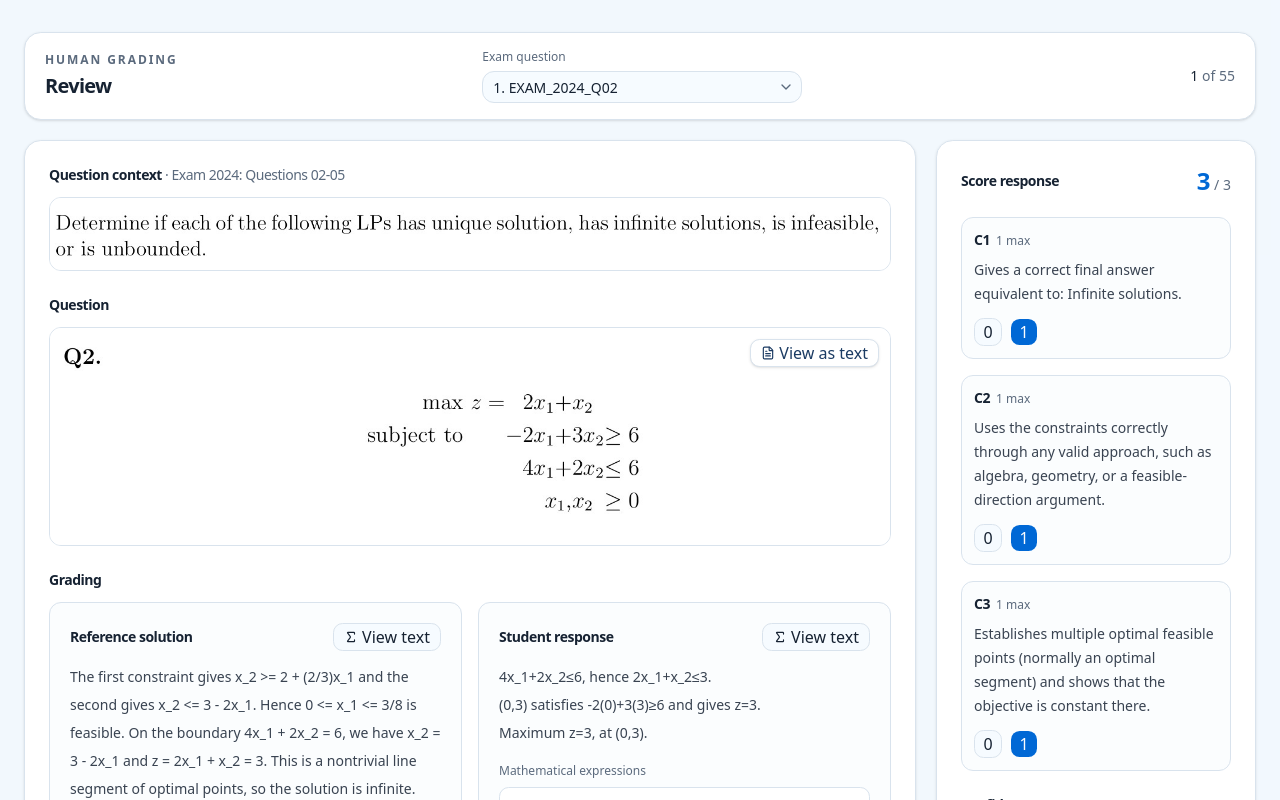
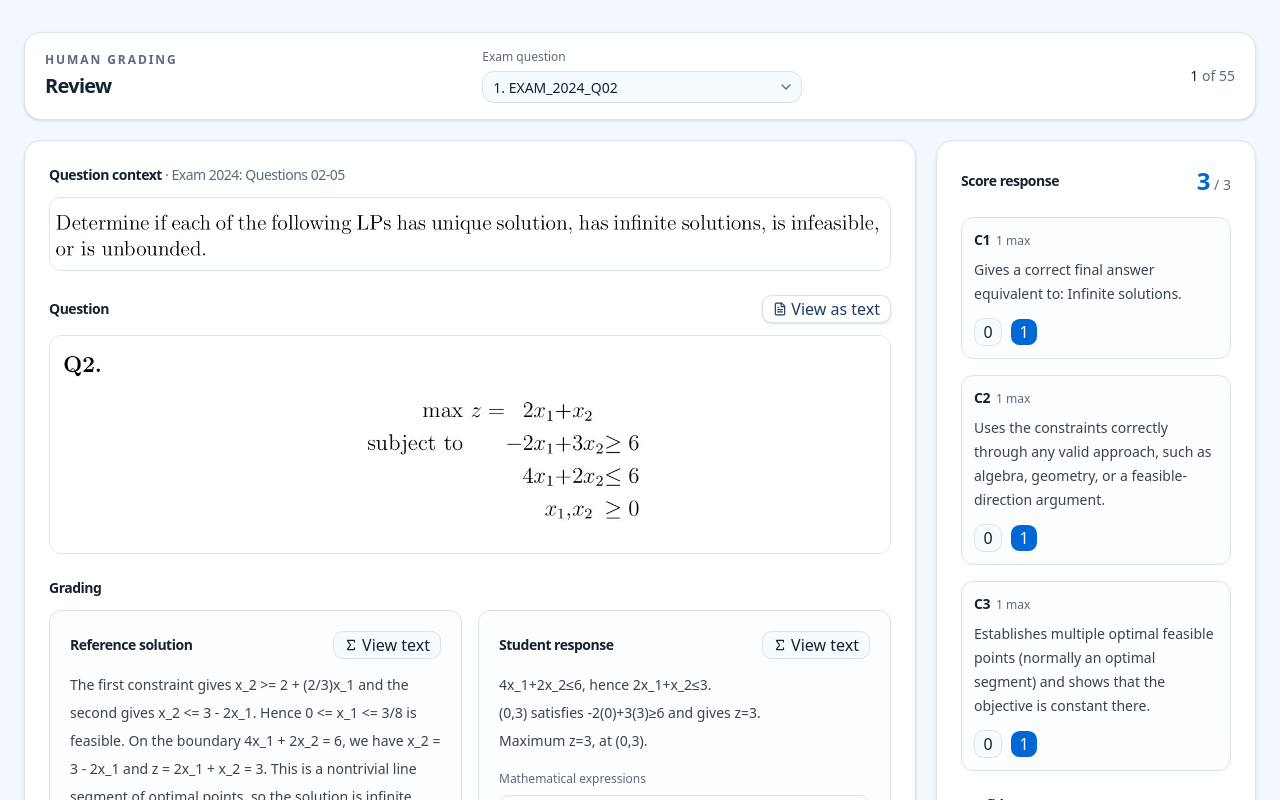
Before and after one commit to Personal-PrameKung/ai_grading_eval, a React (Vite) app: page / in a window 1280 px wide. Shown: the top 800 px of the page. Built offline with nearby package versions, Linux system fonts and the light colour scheme; a web font is replaced by a local one.

Commit message:
move "View as text" out of the box

```diff
--- a/src/features/review/components/EvidencePanel.tsx
+++ b/src/features/review/components/EvidencePanel.tsx
@@ -88,10 +88,23 @@ function QuestionDisplay({ exam }: { exam: Exam }) {
 
   return (
     <section aria-labelledby="question-image-title">
-      <h3 id="question-image-title" className="mb-3 text-sm font-semibold">Question</h3>
-      <div className="relative">
+      <div className="mb-3 flex flex-wrap items-center justify-between gap-2">
+        <h3 id="question-image-title" className="text-sm font-semibold">Question</h3>
+        <Button
+          type="button"
+          variant="secondary"
+          size="sm"
+          aria-pressed={showText}
+          onClick={() => setShowText((current) => !current)}
+          className="border border-border bg-card shadow-sm"
+        >
+          {showText ? <ImageIcon aria-hidden="true" /> : <FileText aria-hidden="true" />}
+          {showText ? 'View image' : 'View as text'}
+        </Button>
+      </div>
+      <div>
         {showText ? (
-          <div className="min-h-48 rounded-lg border bg-muted/20 px-4 pb-4 pt-16 sm:px-5">
+          <div className="min-h-48 rounded-lg border bg-muted/20 p-4 sm:p-5">
             <p className="whitespace-pre-wrap break-words text-sm leading-7 text-foreground/85">
               {exam.question_text || 'No question text provided.'}
             </p>
@@ -99,17 +112,6 @@ function QuestionDisplay({ exam }: { exam: Exam }) {
         ) : (
           <ImageViewer src={questionImage} alt={`${exam.question_id} question image`} />
         )}
-        <Button
-          type="button"
-          variant="secondary"
-          size="sm"
-          aria-pressed={showText}
-          onClick={() => setShowText((current) => !current)}
-          className="absolute right-3 top-3 z-10 border border-border bg-card shadow-sm"
-        >
-          {showText ? <ImageIcon aria-hidden="true" /> : <FileText aria-hidden="true" />}
-          {showText ? 'View image' : 'View as text'}
-        </Button>
       </div>
       {exam.question_asset.asset_kind === 'fallback_range' && !showText && (
         <p className="mt-2 text-xs text-muted-foreground">
```
